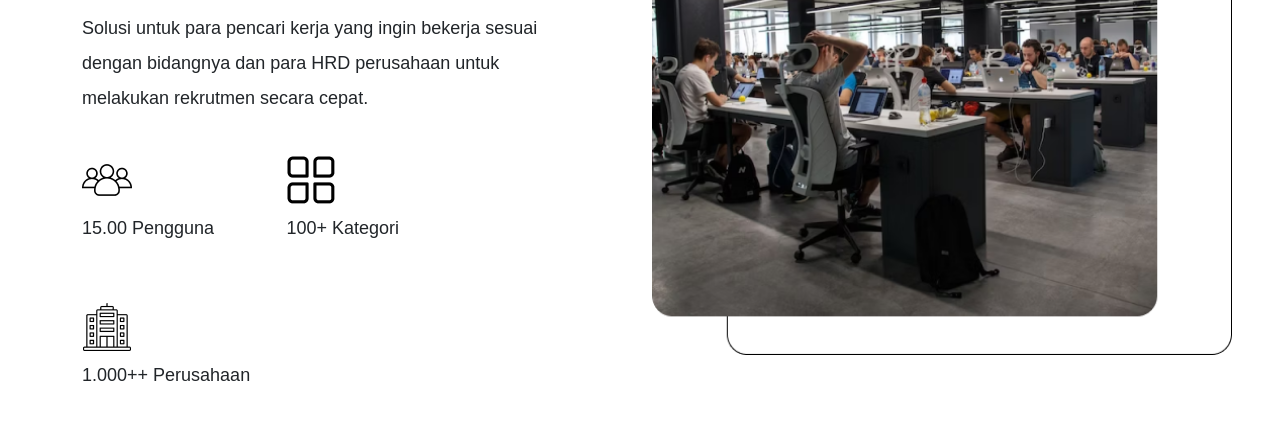
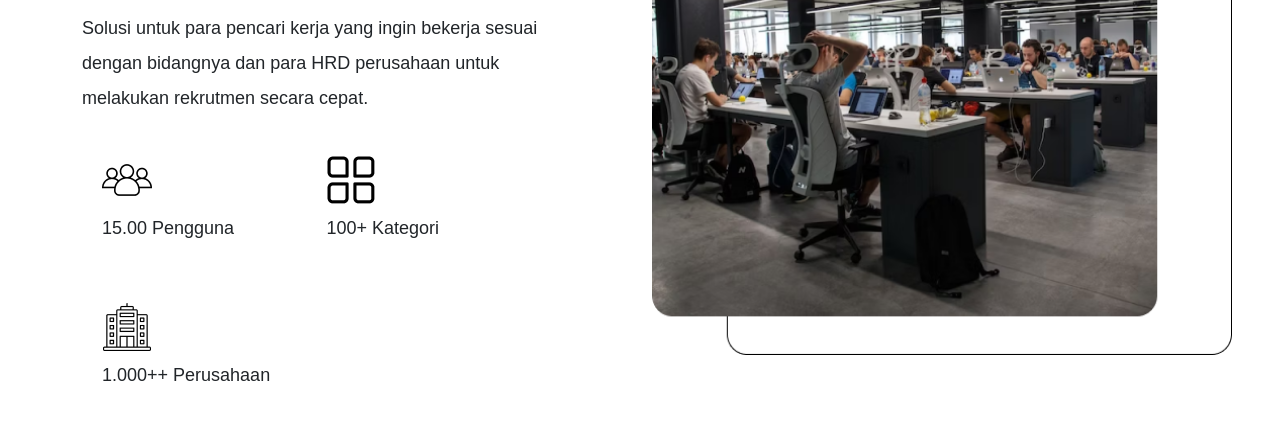
Before and after one commit to Shouqiiie/KuyyKerjaa., a plain HTML site: page index.html in a window 1280 px wide. Shown: the part 343-774 px from the top of the page. Drawn offline with nearby package versions, Linux system fonts and the light colour scheme.

Commit message:
Update style.css

```diff
--- a/style.css
+++ b/style.css
@@ -33,6 +33,11 @@ body{
 
 .section-hero a:hover{
     background-color: #cf5006;
+}
+
+.section-hero .col-2{
+    display: inline-block;
+    margin-left: 20px;
 }
 
 .section-hero .col-lg-6 p{
```
